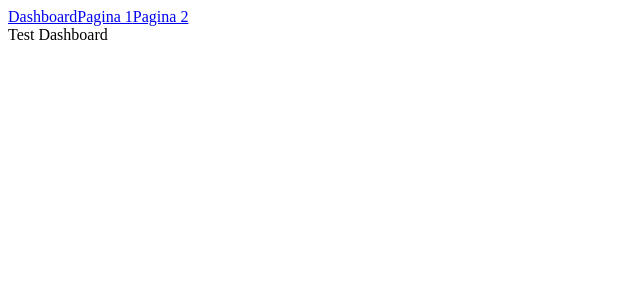
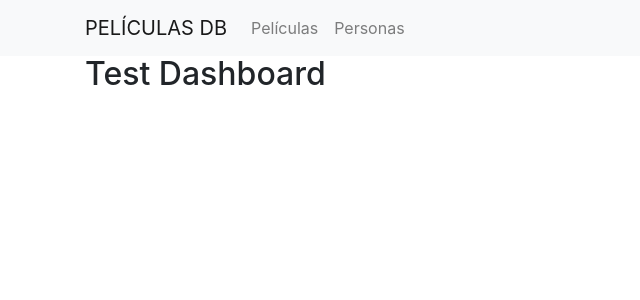
Before and after one commit to jsnoriegam/dotnetmovies2, a Vue app in the folder Movies.Client/: page / in a window 1280 px wide. Shown: the top 300 px of the page, without its empty margins (0-640 px from the left). Built offline with nearby package versions, Linux system fonts and the light colour scheme.

Commit message:
Implementación inicial básica del cliente

```diff
--- a/Movies.Client/index.html
+++ b/Movies.Client/index.html
@@ -4,6 +4,7 @@
         <title></title>
         <meta charset="UTF-8">
         <meta name="viewport" content="width=device-width, initial-scale=1">
+        <link rel="stylesheet" href="https://maxcdn.bootstrapcdn.com/bootstrap/4.0.0-beta/css/bootstrap.min.css" integrity="sha384-/Y6pD6FV/Vv2HJnA6t+vslU6fwYXjCFtcEpHbNJ0lyAFsXTsjBbfaDjzALeQsN6M" crossorigin="anonymous">
         <link href="css/style.css" rel="stylesheet">
     </head>
     <body>
--- a/Movies.Client/src/app.vue
+++ b/Movies.Client/src/app.vue
@@ -1,11 +1,15 @@
 <template>
     <div>
-        <div id="menu">
-            <router-link :to="{ name: 'dashboard' }">Dashboard</router-link>
-            <router-link :to="{ name: 'pagina1' }">Pagina 1</router-link>
-            <router-link :to="{ name: 'pagina2' }">Pagina 2</router-link>
-        </div>
-        <div id="content">
+        <nav class="navbar navbar-expand-lg navbar-light bg-light">
+            <div class="container">
+                <router-link :to="{ name: 'dashboard' }" class="navbar-brand">PELÍCULAS DB</router-link>
+                <ul class="navbar-nav mr-auto">
+                    <li class="nav-item"><router-link :to="{ name: 'peliculas' }" class="nav-link">Películas</router-link></li>
+                    <li class="nav-item"><router-link :to="{ name: 'personas' }" class="nav-link">Personas</router-link></li>
+                </ul>
+            </div>
+        </nav>
+        <div id="content" class="container">
             <router-view></router-view>
         </div>
     </div>
--- a/Movies.Client/src/pages/dashboard.vue
+++ b/Movies.Client/src/pages/dashboard.vue
@@ -1,6 +1,6 @@
 <template>
     <div>
-        Test Dashboard
+        <h2>Test Dashboard</h2>
     </div>
 </template>
 <script>
--- a/Movies.Client/src/pages/pagina2.vue
+++ /dev/null
@@ -1,11 +0,0 @@
-<template>
-    <div>
-        Página 2
-    </div>
-</template>
-
-<script>
-export default {
-
-}
-</script>
--- /dev/null
+++ b/Movies.Client/src/pages/peliculas.vue
@@ -0,0 +1,50 @@
+<template>
+    <div>
+        <h3>Películas</h3>
+        <div class="row">
+            <div class="col">
+                <table class="table">
+                    <thead>
+                        <tr>
+                            <th>#</th>
+                            <th>Nombre</th>
+                            <th>Codigo IMDB</th>
+                            <th>Resumen</th>
+                        </tr>
+                    </thead>
+                    <tbody>
+                        <tr v-for="pelicula, i in peliculas">
+                            <td>{{ i + 1 }}</td>
+                            <td>{{ pelicula.nombre }}</td>
+                            <td>{{ pelicula.codigoIMDB }}</td>
+                            <td>{{ pelicula.resumen }}</td>
+                        </tr>
+                    </tbody>
+                </table>
+            </div>
+        </div>
+    </div>
+</template>
+
+<script>
+import peliculasRepo from '../repositories/peliculas-repo'
+
+function obtenerPeliculas() {
+    peliculasRepo.obtenerPeliculas().then(response => {
+        this.peliculas = response.data;
+    }).catch(error => {
+        alert("Ocurrió un error descargando el listado de películas");
+    });
+}
+
+export default {
+    data() {
+        return {
+            peliculas: []
+        }
+    },
+    created() {
+        obtenerPeliculas.call(this);
+    }
+}
+</script>
--- a/Movies.Client/src/pages/pagina1.vue
+++ b/Movies.Client/src/pages/personas.vue
@@ -1,7 +1,6 @@
 <template>
     <div>
-        <h1>{{ titulo }}</h1>
-        <div>Página 1</div>
+        <h3>Personas</h3>
     </div>
 </template>
 
@@ -9,7 +8,7 @@
 export default {
     data() {
         return {
-            titulo: "Hello world"
+
         }
     }
 }
--- /dev/null
+++ b/Movies.Client/src/repositories/peliculas-repo.js
@@ -0,0 +1,17 @@
+import axios from 'axios'
+
+class PeliculasRepo {
+    obtenerPeliculas() {
+        return axios.get('http://localhost:5000/api/v1/peliculas');
+    }
+
+    obtenerPelicula(id) {
+        return axios.get(`http://localhost:5000/api/v1/peliculas/${ id }`);
+    }
+
+    guardarPelicula(pelicula) {
+        return axios.post('http://localhost:5000/api/v1/peliculas', pelicula);
+    }
+}
+
+export default new PeliculasRepo();
--- a/Movies.Client/src/routes.js
+++ b/Movies.Client/src/routes.js
@@ -1,6 +1,7 @@
 import dashboard from './pages/dashboard.vue'
-import pagina1 from './pages/pagina1.vue'
-import pagina2 from './pages/pagina2.vue'
+import peliculas from './pages/peliculas.vue'
+import personas from './pages/personas.vue'
+
 const routes = [
     {
         name: 'dashboard',
@@ -8,14 +9,14 @@ const routes = [
         component: dashboard
     },
     {
-        name: 'pagina1',
-        path: '/pagina1',
-        component: pagina1
+        name: 'peliculas',
+        path: '/peliculas',
+        component: peliculas
     },
     {
-        name: 'pagina2',
-        path: '/pagina2',
-        component: pagina2
+        name: 'personas',
+        path: '/personas',
+        component: personas
     }
 ];
 
```
